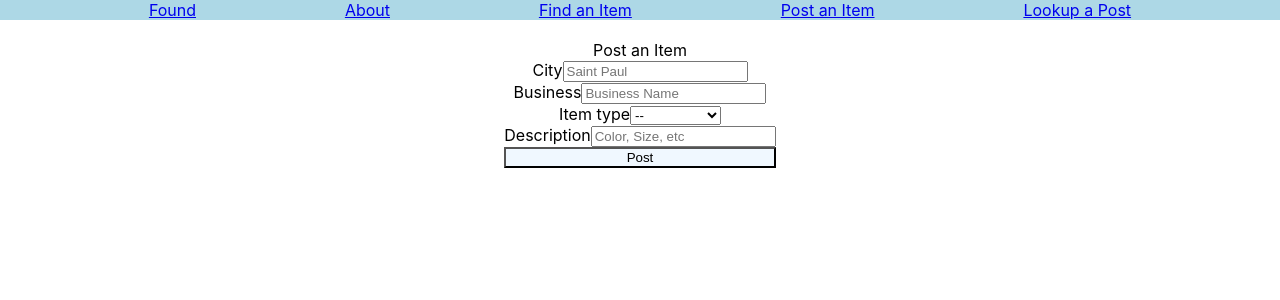
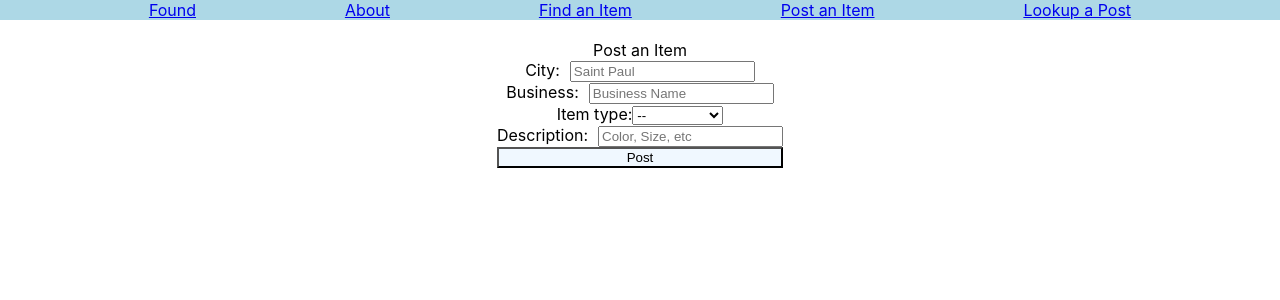
Before and after one commit to wades1248/Found, a React (Create React App) app: page /post in a window 1280 px wide. Shown: the top 300 px of the page. Built offline with nearby package versions, Linux system fonts and the light colour scheme.

Commit message:
added colons to forms, fixed confirmation number spacing

```diff
--- a/src/App.css
+++ b/src/App.css
@@ -49,3 +49,7 @@ form{
 button{
   background-color: aliceblue;
 }
+input{
+
+  margin-left: 10px;
+}
--- a/src/addItem.js
+++ b/src/addItem.js
@@ -82,16 +82,16 @@ class Post extends Component {
                 <form onSubmit={this.validateItem}>
                 <legend>Post an Item</legend>
                 <label>
-                    City
+                    City:
                     <input type="text" placeholder="Saint Paul" name="city" required maxLength="40"/>
                 </label>
                 <div className="error">{this.state.cityError}</div>
                 <label>
-                    Business
+                    Business:
                     <input type="text" placeholder='Business Name' name="business" required maxLength="40"/>
                 </label>
                 <div className="error">{this.state.businessError}</div>
-                <label>Item type
+                <label>Item type:
                     <select name="itemType" required>
                         <option>--</option>
                         <option>Credit Card</option>
@@ -103,7 +103,7 @@ class Post extends Component {
                     </select>
                 </label>
                 <div className="error">{this.state.typeError}</div>
-                <label>Description
+                <label>Description:
                     <input type="text" name="description" placeholder="Color, Size, etc" required maxLength="40"/>
                 </label>
                 <div className="error">{this.state.desError}</div>
--- a/src/itemLookup.js
+++ b/src/itemLookup.js
@@ -35,7 +35,7 @@ class ItemLookup extends Component{
             <div>
                 <form onSubmit={this.onSubmit}>
                     <legend>Lookup Item</legend>
-                    <label>Confirmation Number
+                    <label>Confirmation Number:
                         <input type ="text" placeholder="Confirmation Number" name='confirmation' required></input>
                     </label>
                     <button type="submit">Lookup</button>
--- a/src/postConfrim.js
+++ b/src/postConfrim.js
@@ -11,7 +11,7 @@ class PostConfirm extends Component {
                     <h2>Thanks for Posting!</h2>
                     <p>Please save the following identification number in order
                         to edit or delete this post in the future</p>
-                    <p>Confirmation Number:{this.props.item.confirmation}</p>
+                    <p>Confirmation Number:<br></br> {this.props.item.confirmation}</p>
                     <button onClick={this.close}>Close</button>
                 </div>
             </div>
--- a/src/search.js
+++ b/src/search.js
@@ -47,15 +47,15 @@ class Search extends Component{
                 <form onSubmit={this.validateSearch}>
                     <legend>Find an Item</legend>
                     <label>
-                        City
+                        City:
                         <input type="text" placeholder="Saint Paul" name="city" required maxLength="40"/>
                     </label>
                     <div className="error">{this.state.cityError}</div>
                     <label>
-                        Business
+                        Business:
                         <input type="text" placeholder='Business Name' name="business" maxLength="40"/>
                     </label>
-                    <label>Item type
+                    <label>Item type:
                     <select name="itemType">
                         <option>--</option>
                         <option>Credit Card</option>
@@ -67,7 +67,7 @@ class Search extends Component{
                     </select>
                     </label>
                     <div className="error">{this.state.typeError}</div>
-                    <label>Description
+                    <label>Description:
                         <input type="text" placeholder="Color, Size, etc" name="description" maxLength="40"/>
                     </label>
                     <div className="error">{this.state.error}</div>
```
